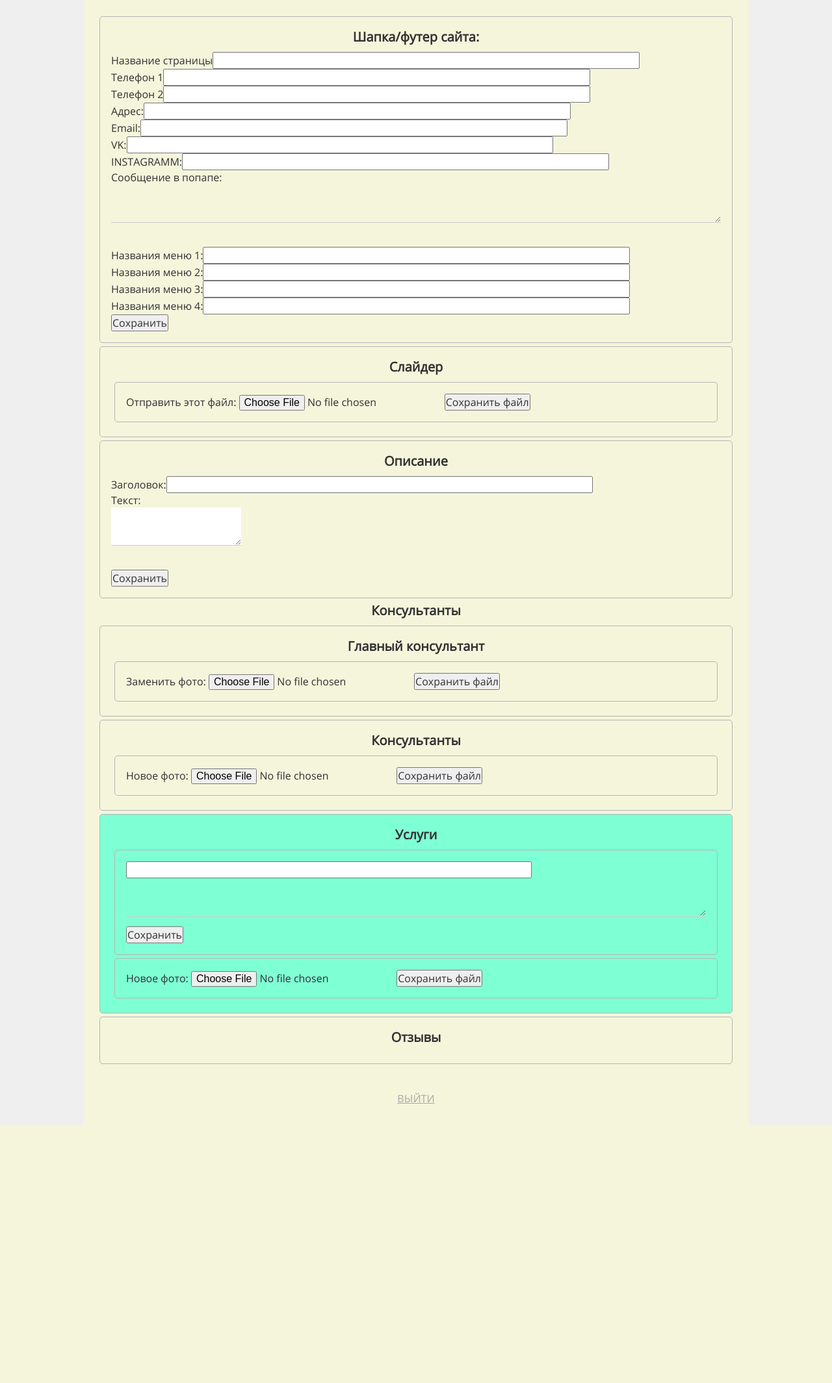
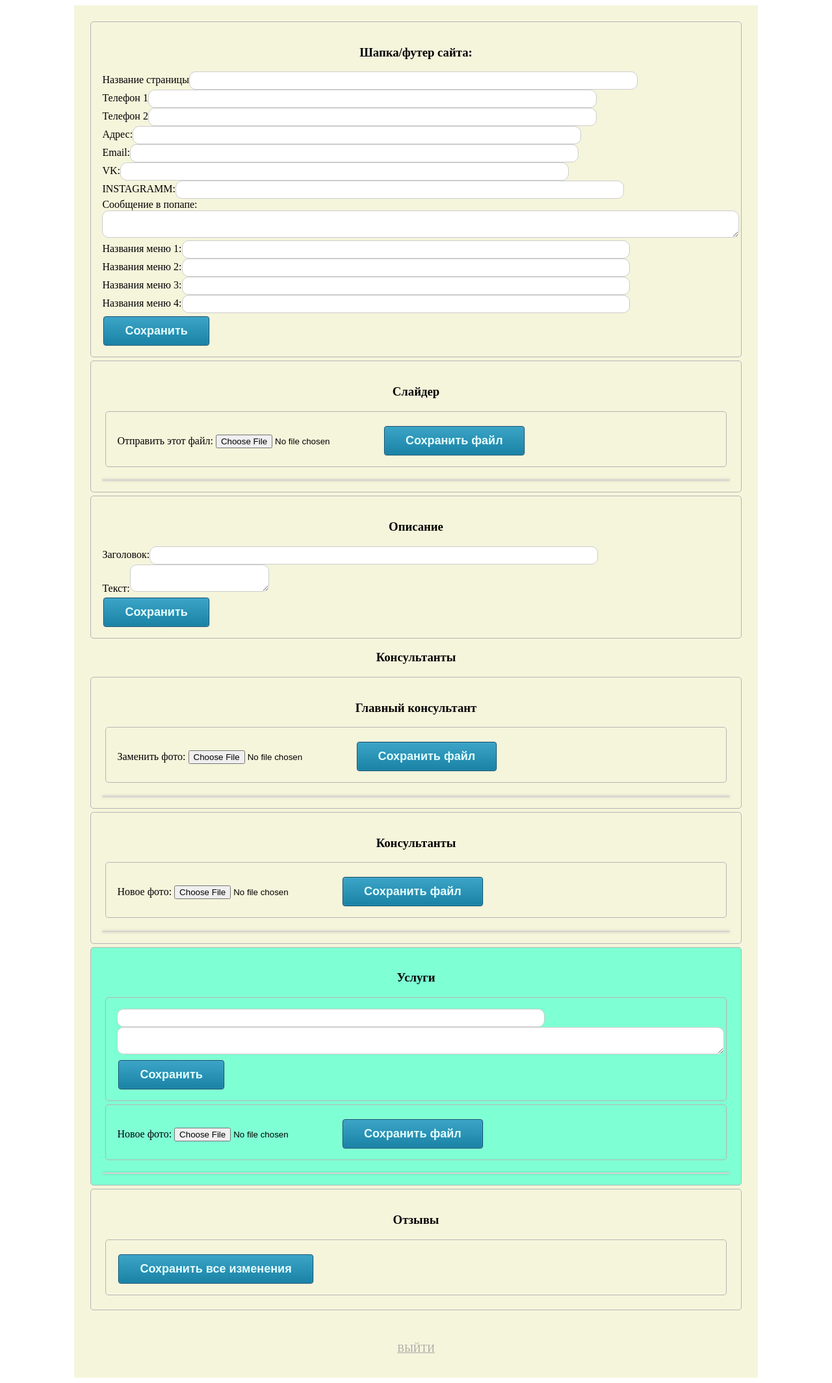
Before and after one commit to daddyStan/magic, a PHP site: page /view/admin/grid.php in a window 1280 px wide. Shown: the whole page at 65% size. Before the commit the page ends 1732 px from the top, so only its background shows below. Run offline with PHP 8.4, Linux system fonts and the light colour scheme; data that the repository does not hold is empty; some libraries are stand-ins or nearby versions.

Commit message:
back-20170725-002641

```diff
--- a/assets/css/admin.css
+++ b/assets/css/admin.css
@@ -3,6 +3,43 @@
     margin: 0 auto;
     background-color: #f5f5dc;
     padding: 20px;
+}
+
+textarea,input[type=text]{
+    width: 100%;
+    border-color: #cccccc;
+    border-style: solid;
+    padding: 6px;
+    font-size: 12px;
+    text-align: left;
+    border-width: 1px;
+    border-radius: 10px;
+    outline: none;
+}
+
+input[type=submit] {
+    margin: 5px 0px 0px 2px;
+    text-decoration:none;
+    text-align:center;
+    padding:11px 32px;
+    border:solid 1px #004F72;
+    -webkit-border-radius:4px;
+    -moz-border-radius:4px;
+    border-radius: 4px;
+    font:18px Arial, Helvetica, sans-serif;
+    font-weight:bold;
+    color:#E5FFFF;
+    background-color:#3BA4C7;
+    background-image: -moz-linear-gradient(top, #3BA4C7 0%, #1982A5 100%);
+    background-image: -webkit-linear-gradient(top, #3BA4C7 0%, #1982A5 100%);
+    background-image: -o-linear-gradient(top, #3BA4C7 0%, #1982A5 100%);
+    background-image: -ms-linear-gradient(top, #3BA4C7 0% ,#1982A5 100%);
+    filter: progid:DXImageTransform.Microsoft.gradient( startColorstr='#1982A5', endColorstr='#1982A5',GradientType=0 );
+    background-image: linear-gradient(top, #3BA4C7 0% ,#1982A5 100%);
+    -webkit-box-shadow:0px 0px 2px #bababa, inset 0px 0px 1px #ffffff;
+    -moz-box-shadow: 0px 0px 2px #bababa,  inset 0px 0px 1px #ffffff;
+    box-shadow:0px 0px 2px #bababa, inset 0px 0px 1px #ffffff;
+    cursor: pointer;
 }
 
 .block {
@@ -22,61 +59,115 @@
 .admin-panel h3 {
     text-align: center;
 }
+table {
+    overflow:hidden;
+    border:1px solid #d3d3d3;
+    background:#fefefe;
+    width:100%;
+    margin:2% auto 0;
+    -moz-border-radius:2px; /* FF1+ */
+    -webkit-border-radius:2px; /* Saf3-4 */
+    border-radius:5px;
+    -moz-box-shadow: 0 0 4px rgba(0, 0, 0, 0.2);
+    -webkit-box-shadow: 0 0 4px rgba(0, 0, 0, 0.2);
+}
 
-table {
-    border-spacing: 3px;
-    empty-cells: hide;
+th, td {
+    padding:1px 2px 1px;
+    text-align:center;
+}
+
+th {
+    padding-top:22px;
+    text-shadow: 1px 1px 1px #fff;
+    background:#e8eaeb;
+}
+
+td {
+    border-top:1px solid #e0e0e0;
+    border-right:1px solid #e0e0e0;
+}
+
+tr.odd-row td {
+    background:#f6f6f6;
+}
+
+td.first, th.first {
+    text-align:left
+}
+
+td.last {
+    border-right:none;
+}
+
+td {
+    background: -moz-linear-gradient(100% 25% 90deg, #fefefe, #f9f9f9);
+    background: -webkit-gradient(linear, 0% 0%, 0% 25%, from(#f9f9f9), to(#fefefe));
+}
+
+tr.odd-row td {
+    background: -moz-linear-gradient(100% 25% 90deg, #f6f6f6, #f1f1f1);
+    background: -webkit-gradient(linear, 0% 0%, 0% 25%, from(#f1f1f1), to(#f6f6f6));
+}
+
+th {
+    background: -moz-linear-gradient(100% 20% 90deg, #e8eaeb, #ededed);
+    background: -webkit-gradient(linear, 0% 0%, 0% 20%, from(#ededed), to(#e8eaeb));
+}
+
+tr:first-child th.first {
+    -moz-border-radius-topleft:5px;
+    -webkit-border-top-left-radius:5px; /* Saf3-4 */
+}
+
+tr:first-child th.last {
+    -moz-border-radius-topright:5px;
+    -webkit-border-top-right-radius:5px; /* Saf3-4 */
+}
+
+tr:last-child td.first {
+    -moz-border-radius-bottomleft:5px;
+    -webkit-border-bottom-left-radius:5px; /* Saf3-4 */
+}
+
+tr:last-child td.last {
+    -moz-border-radius-bottomright:5px;
+    -webkit-border-bottom-right-radius:5px; /* Saf3-4 */
+}
+
+table input[type=submit] {
+    text-decoration:none;
+    text-align:center;
+    padding:11px 32px;
+    border:solid 1px #004F72;
+    -webkit-border-radius:4px;
+    -moz-border-radius:4px;
+    border-radius: 4px;
+    font:18px Arial, Helvetica, sans-serif;
+    font-weight:bold;
+    color:#E5FFFF;
+    background-color:#3BA4C7;
+    background-image: -moz-linear-gradient(top, #3BA4C7 0%, #1982A5 100%);
+    background-image: -webkit-linear-gradient(top, #3BA4C7 0%, #1982A5 100%);
+    background-image: -o-linear-gradient(top, #3BA4C7 0%, #1982A5 100%);
+    background-image: -ms-linear-gradient(top, #3BA4C7 0% ,#1982A5 100%);
+    filter: progid:DXImageTransform.Microsoft.gradient( startColorstr='#1982A5', endColorstr='#1982A5',GradientType=0 );
+    background-image: linear-gradient(top, #3BA4C7 0% ,#1982A5 100%);
+    -webkit-box-shadow:0px 0px 2px #bababa, inset 0px 0px 1px #ffffff;
+    -moz-box-shadow: 0px 0px 2px #bababa,  inset 0px 0px 1px #ffffff;
+    box-shadow:0px 0px 2px #bababa, inset 0px 0px 1px #ffffff;
     cursor: pointer;
-    width: 100%;
 }
+
 table input[type=text] {
-    width: 100%;
-    height: 37px;
-    background-color: #34d5c5;
+    text-decoration:none;
+    text-align:center;
+    padding:11px 32px;
+    border:solid 1px #004F72;
+    -webkit-border-radius:4px;
+    -moz-border-radius:4px;
+    border-radius: 4px;
+    font:18px Arial, Helvetica, sans-serif;
+    font-weight:bold;
+    box-shadow:0px 0px 2px #bababa, inset 0px 0px 1px #ffffff;
 }
-table input[type=submit] {
-    background-color: #333333;
-    color: #f5f5dc;
-}
-td {
-    padding: 10px 20px;
-    text-align: center;
-    border-bottom: 1px solid #F4EEE8 !important;
-    transition: all 0.5s linear;
-}
-td:first-child {
-    text-align: left;
-    color: #3D3511;
-    font-weight: bold;
-    width:30%;
-}
-th {
-    padding: 10px 20px;
-    color: #3D3511;
-    border-bottom: 1px solid #F4EEE8;
-    border-top-left-radius: 10px;
-    border-top-right-radius: 10px;
-}
-td:nth-child(even) {
-    background: #F6D27E;
-}
-td:nth-child(odd) {
-    background: #D1C7BF;
-}
-th:nth-child(even)  {
-    background: #F6D27E;
-}
-th:nth-child(odd)  {
-    background: #D1C7BF;
-}
-.round-top {
-    border-top-left-radius: 5px;
-}
-.round-bottom {
-    border-bottom-left-radius: 5px;
-}
-tr:hover td{
-    background: #D1C7BF;
-    font-weight: bold;
-    border-radius: 5px;
-}
--- a/config/route.php
+++ b/config/route.php
@@ -96,5 +96,8 @@ $allRouts = [
         'params' => [
             'action' => 'mainTitle'
         ]
-    ]
+    ],
+    '/admin/otziv' => [
+        'controller' => 'otziv'
+    ],
 ];
--- a/controller/imageloader.php
+++ b/controller/imageloader.php
@@ -23,9 +23,7 @@ class imageloader extends root
 
             if ($my_file_error_flag == 0) {
                 if (move_uploaded_file($my_file_tmp_name, $uploaddir.''.$my_file_destination_name)) {
-                    //echo "фотография успешно загружена";
                 } else {
-                    //echo "фотография не сохранена";
                 }
             }
         }
--- a/controller/magi.php
+++ b/controller/magi.php
@@ -27,9 +27,7 @@ class magi extends root
 
                         if ($my_file_error_flag < 1) {
                             if (move_uploaded_file($my_file_tmp_name, $uploaddir.''.$my_file_destination_name)) {
-//                                echo "фотография успешно загружена";
                             } else {
-//                                echo "фотография не сохранена";
                             }
                         }
                     }
@@ -57,9 +55,7 @@ class magi extends root
 
                         if ($my_file_error_flag == 0) {
                             if (move_uploaded_file($my_file_tmp_name, $uploaddir.''.$my_file_destination_name)) {
-//                                echo "фотография успешно загружена";
                             } else {
-//                                echo "фотография не сохранена";
                             }
                         }
                     }
@@ -81,9 +77,7 @@ class magi extends root
 
                         if ($my_file_error_flag < 1) {
                             if (move_uploaded_file($my_file_tmp_name, $uploaddir.''.$my_file_destination_name)) {
-                                echo "фотография успешно загружена";
                             } else {
-                                echo "фотография не сохранена";
                             }
                         }
                     }
--- a/controller/uslugi.php
+++ b/controller/uslugi.php
@@ -43,9 +43,7 @@ class uslugi extends root
 
             if ($my_file_error_flag < 1) {
                 if (move_uploaded_file($my_file_tmp_name, $this->uploaddir.''.$my_file_destination_name)) {
-//                    echo "фотография успешно загружена";
                 } else {
-//                    echo "фотография не сохранена";
                 }
             }
         }
@@ -75,9 +73,7 @@ class uslugi extends root
 
             if ($my_file_error_flag == 0) {
                 if (move_uploaded_file($my_file_tmp_name, $this->uploaddir.''.$my_file_destination_name)) {
-//                    echo "фотография успешно загружена";
                 } else {
-//                    echo "фотография не сохранена";
                 }
             }
         }
--- a/index.php
+++ b/index.php
@@ -23,7 +23,7 @@ if ($readyContent == $allRouts['error']) {
         include $readyContent;
     } else {
         require (__DIR__ . '/controller/' . $readyContent['controller'] . '.php');
-        $params = isset($readyContent['params']) ? $readyContent['params'] : false;
+        $params = isset($readyContent['params']) ? $readyContent['params'] : null;
         $controller = new $readyContent['controller']($params);
     }
 }
--- a/view/admin/grid.php
+++ b/view/admin/grid.php
@@ -16,7 +16,6 @@ $allContent = $db->getAllData();
     <meta charset="UTF-8">
     <title>АстроЛандра</title>
     <script src="/assets/js/ckeditor/ckeditor.js"></script>
-    <link rel="stylesheet" href="../assets/css/style.css">
     <link rel="stylesheet" href="../assets/css/admin.css">
     <link rel="stylesheet" href="../assets/css/owl.carousel.min.css">
     <link rel="stylesheet" href="../assets/css/owl.theme.default.min.css">
@@ -37,7 +36,7 @@ $allContent = $db->getAllData();
             Email:<input name="6" type="text" value="<?= $allContent[6]['text'] ?>"><br>
             VK:<input name="7" type="text" value="<?= $allContent[7]['text'] ?>"><br>
             INSTAGRAMM:<input name="8" type="text" value="<?= $allContent[8]['text'] ?>"><br>
-            Сообщение в попапе:<textarea name="9" type="text"><?= $allContent[9]['text'] ?></textarea><br>
+            Сообщение в попапе:<textarea name="9" type="text" cl><?= $allContent[9]['text'] ?></textarea><br>
             Названия меню 1:<input name="10" type="text" value="<?= $allContent[10]['text'] ?>"><br>
             Названия меню 2:<input name="11" type="text" value="<?= $allContent[11]['text'] ?>"><br>
             Названия меню 3:<input name="12" type="text" value="<?= $allContent[12]['text'] ?>"><br>
@@ -183,6 +182,7 @@ $allContent = $db->getAllData();
     </div>
     <div class="block">
     <h3>Отзывы</h3>
+        <form action="/admin/otziv" method="post" class="block">
         <?php
         foreach ($allContent as $otziv) {
             if($otziv['name'] == 'otziv') {
@@ -192,6 +192,8 @@ $allContent = $db->getAllData();
             }
         }
         ?>
+            <input type="submit" value="Сохранить все изменения" />
+        </form>
     </div>
 
     <p align="center">&nbsp;</p>
--- a/view/index.php
+++ b/view/index.php
@@ -157,10 +157,11 @@ $allContent = $db->getAllData();
             </div>
         </div>
     </div>
+    <h2>Как нас найти</h2>
 </section>
 <section>
     <div class="map">
-        <script type="text/javascript" charset="utf-8" async src="https://api-maps.yandex.ru/services/constructor/1.0/js/?um=constructor%3A0106cf1e83396bc8673fae45fbe72556973b27a58a08aefa033f3ef18ce926e8&amp;width=100%25&amp;height=400&amp;lang=ru_RU&amp;scroll=false"></script>
+        <script type="text/javascript" charset="utf-8" async src="https://api-maps.yandex.ru/services/constructor/1.0/js/?um=constructor%3A227e85437b201d46c42e94ecd8fe82af685768d08299715c86bf76fb1c5262ae&amp;width=100%25&amp;height=400&amp;lang=ru_RU&amp;scroll=false"></script>
     </div>
 </section>
 <section>
```
Also changed, not shown: controller/otziv.php (added, +35 -0 lines).
